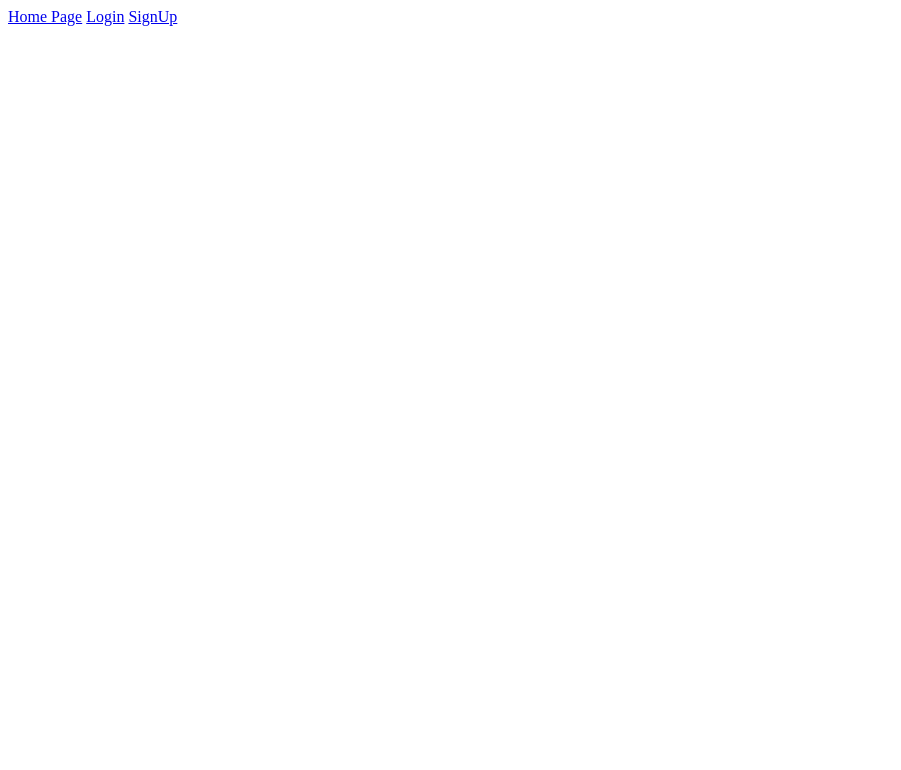
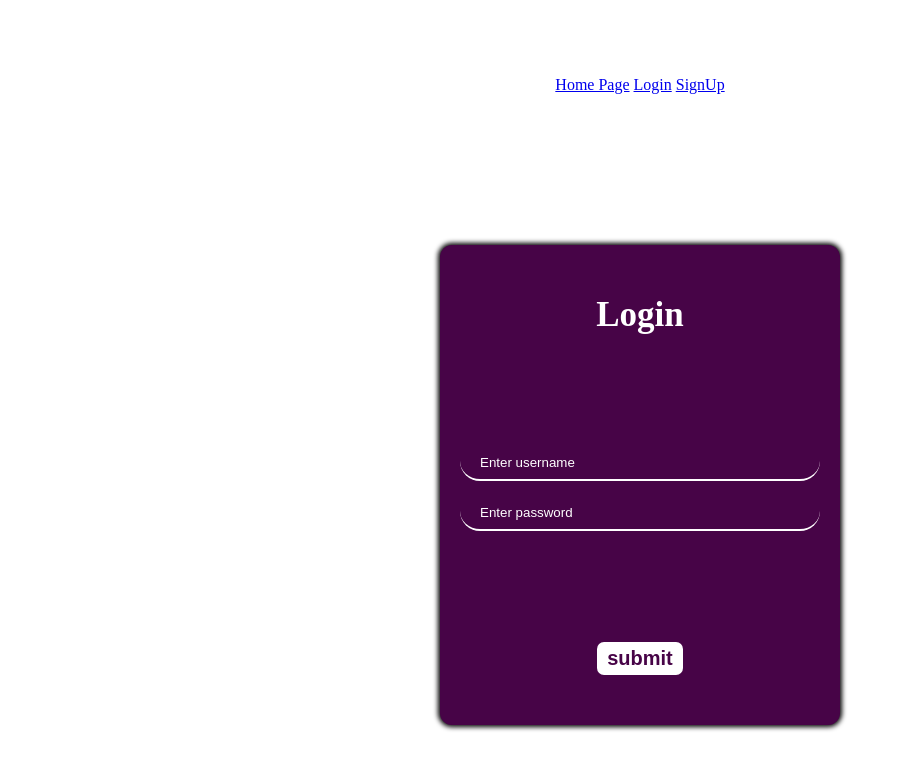
Before and after one commit to Donatuz/firebaseClass, a plain HTML site: page landingPage/login.html in a window 1280 px wide. Shown: the whole page, without its empty margins (0-901 px from the left). Drawn offline with Linux system fonts and the light colour scheme.

Commit message:
linked css to form and login

```diff
--- a/landingPage/login.html
+++ b/landingPage/login.html
@@ -4,6 +4,7 @@
     <meta charset="UTF-8">
     <meta http-equiv="X-UA-Compatible" content="IE=edge">
     <meta name="viewport" content="width=device-width, initial-scale=1.0">
+    <link rel="stylesheet" href="../style.css">
     <title>Document</title>
 </head>
 <body>
@@ -13,5 +14,23 @@
         <a href="/landingPage/signup.html">SignUp</a>
     </div>
 
+
+
+
+    <div class="container">
+        <form action="https://formspree.io/f/xnqyydoz"
+        method="POST">
+            <h3>
+                login
+            </h3>
+            <div class="params">
+                <input type="text" class="username" id="username" name="username" placeholder="Enter username">
+                <input type="password" class="password" id="password" name="password" placeholder="Enter password">
+
+                </select>
+            </div>
+            <button type="submit">submit</button>
+        </form>
+
 </body>
 </html>
```
Also changed, not shown: landingPage/signup.html (+1 -0 lines).
